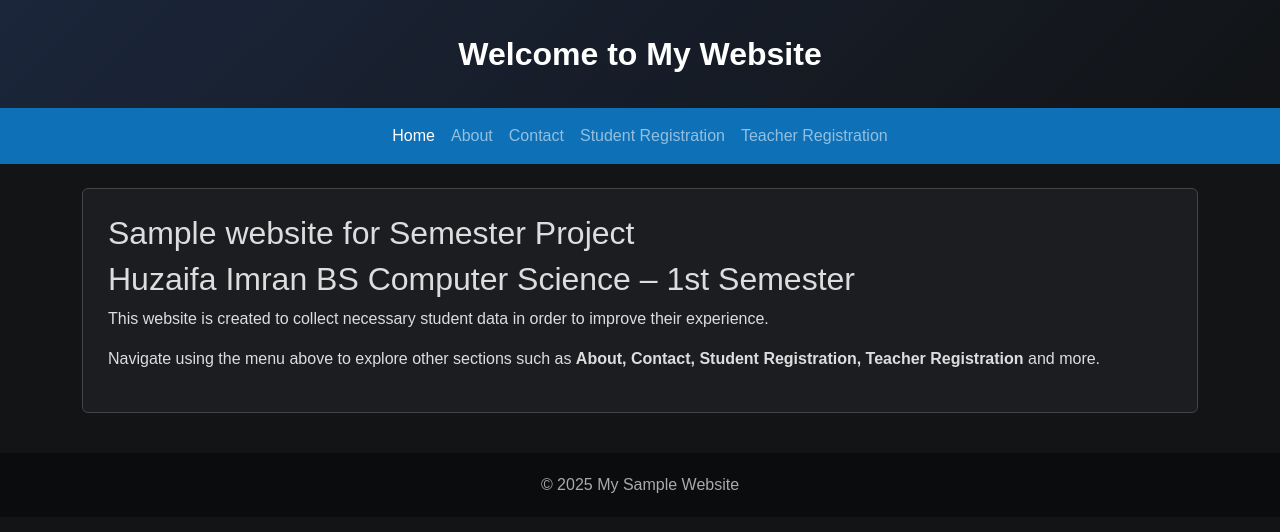
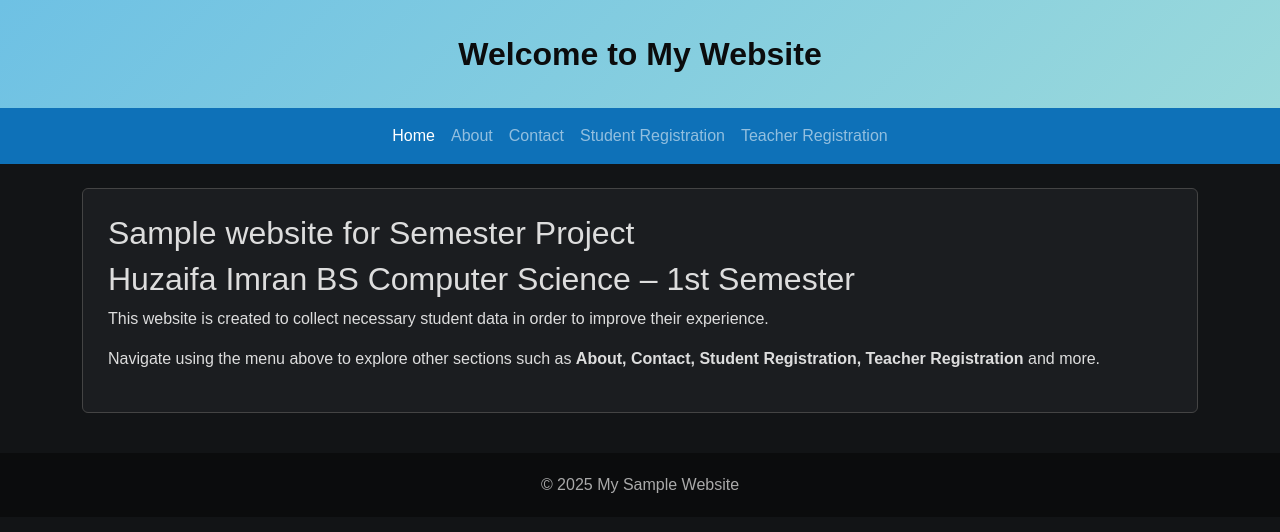
Before and after one commit to huzicuvas/FYP-2026-Website, a plain HTML site: page index.html in a window 1280 px wide. Drawn offline with nearby package versions, Linux system fonts and the light colour scheme; a script that the page names is missing.

Commit message:
style.css

```diff
--- a/css/style.css
+++ b/css/style.css
@@ -6,8 +6,8 @@ body {
 }
 
 .hero-header {
-    background: linear-gradient(135deg, #1B263B, #121416);
-    color: #fff;
+    background: linear-gradient(135deg, #6EC1E4, #9AD9DB);
+    color: #0b0c0d;
     padding: 30px;
     text-align: center;
     font-size: 32px;
```
